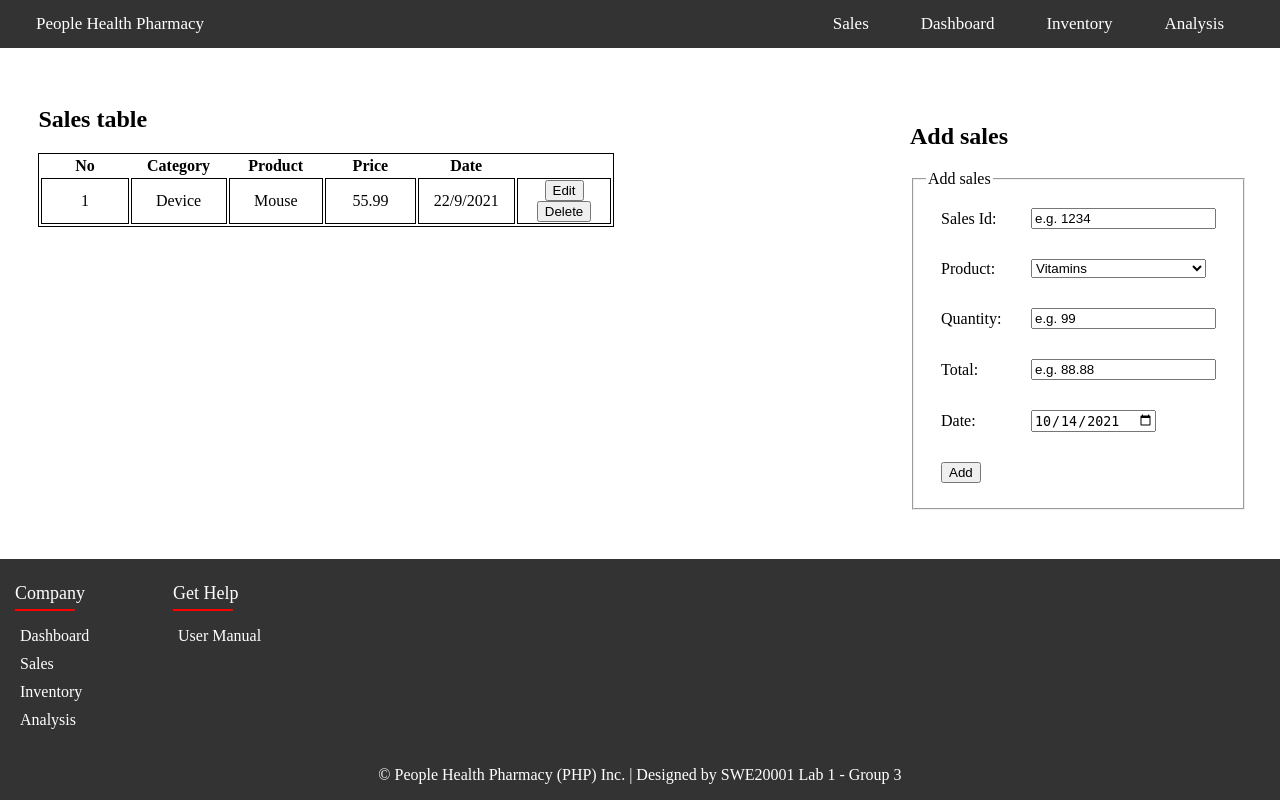
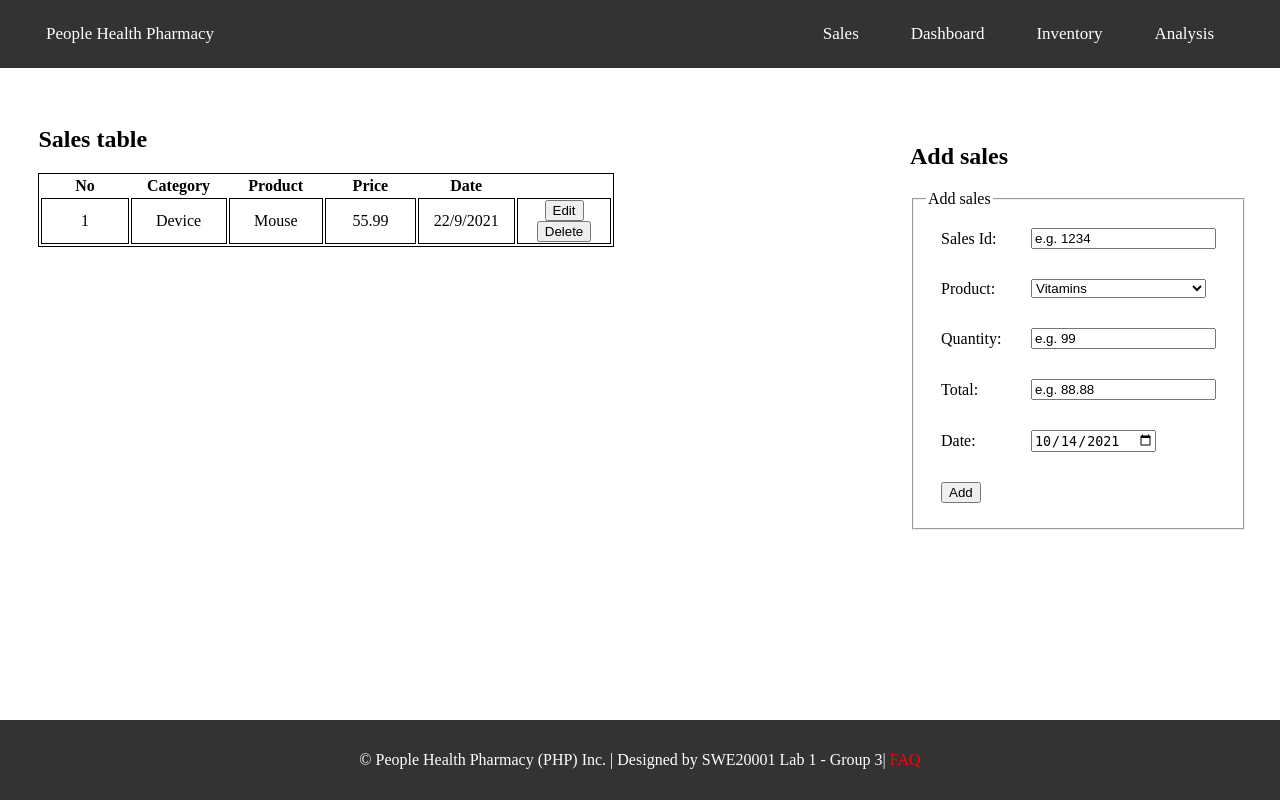
Before and after one commit to Jun-Wee/Sales-Reporting-and-Prediction-System, a PHP site: page /Project/salesmodule.php in a window 1280 px wide. Run offline with PHP 8.4, Linux system fonts and the light colour scheme.

Commit message:
modify footer.php and css

```diff
--- a/Project/include/footer.php
+++ b/Project/include/footer.php
@@ -1,27 +1,8 @@
 <link rel="stylesheet" href="../style/style.css" type="text/css" />
 
 
-<footer class="footer">
-    <div class="container">
-        <div class="row">
-            <div class="footer-column">
-                <h4>Company</h4>
-                <ul>
-                    <li><a href="">Dashboard</a></li>
-                    <li><a href="../salesmodule.php">Sales</a></li>
-                    <li><a href="">Inventory</a></li>
-                    <li><a href="">Analysis</a></li>
-                </ul>
-            </div>
-            <div class="footer-column">
-                <h4>Get Help</h4>
-                <ul>
-                    <li><a href="">User Manual</a></li>
-                </ul>
-            </div>
-        </div>
-    </div>
+<footer>
     <div class="footer-bottom">
-        <p> &copy; People Health Pharmacy (PHP) Inc. | Designed by SWE20001 Lab 1 - Group 3 </p>
+        <p> &copy; People Health Pharmacy (PHP) Inc. | Designed by SWE20001 Lab 1 - Group 3|<a href="FAQ"> FAQ</a> </p>
     </div>
 </footer>
--- a/Project/style/style.css
+++ b/Project/style/style.css
@@ -11,6 +11,7 @@ body{
 .navigationbar {
   background-color: #333;
   overflow: hidden;
+  padding: 10px;
 }
 
 .navigationbar a {
@@ -129,65 +130,21 @@ label{
 }
 
 /* footer section */
-.footer{
+footer{
   position: fixed;
   background-color: #333;
   bottom: 0;
   width: 100%;
 }
 
-.footer-bottom {
+.footer-bottom{
   color: white;
+  padding: 15px;
   text-align: center;
 }
 
-.footer-column{
-  width: 10%;
-  padding: 0 15px;
-  margin:0;
+.footer-bottom a{
+  overflow: hidden;
+  text-decoration: none;
+  color: red;
 }
-
-.footer-column h4{
-  font-size: 18px;
-  color: #fff;
-  margin-bottom: 30px;
-  text-transform: capitalize;
-  font-weight: 500;
-  position: relative;
-}
-
-.footer-column h4::before{
-  content: '';
-  position: absolute;
-  left: 0;
-  bottom: -7px;
-  background-color: red;
-  height: 2px;
-  box-sizing: border-box;
-  width: 60px;
-}
-
-.row{
-  display: flex;
-  flex-wrap: wrap;
-}
-
-.footer,ul{
-  list-style: none;
-  padding: 0px;
-  margin-top: -12px;
-}
-
-.footer-column a{
-  text-decoration: none;
-  color: white;
-}
-
-.footer-column li a:hover{
-  padding-left: 10px;
-  color: aqua;
-}
-
-.footer-column li{
-  padding:5px;
-}
```
